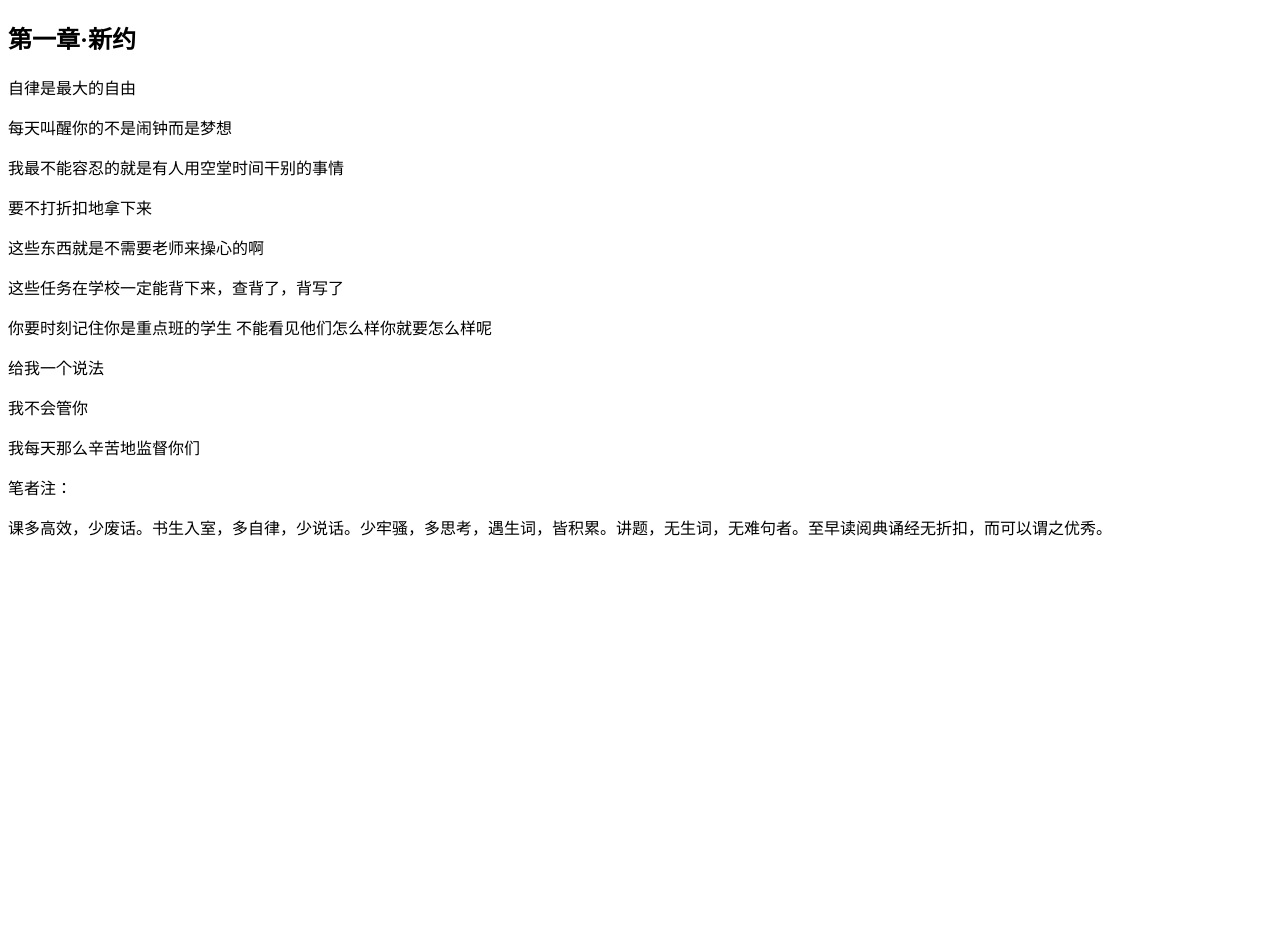
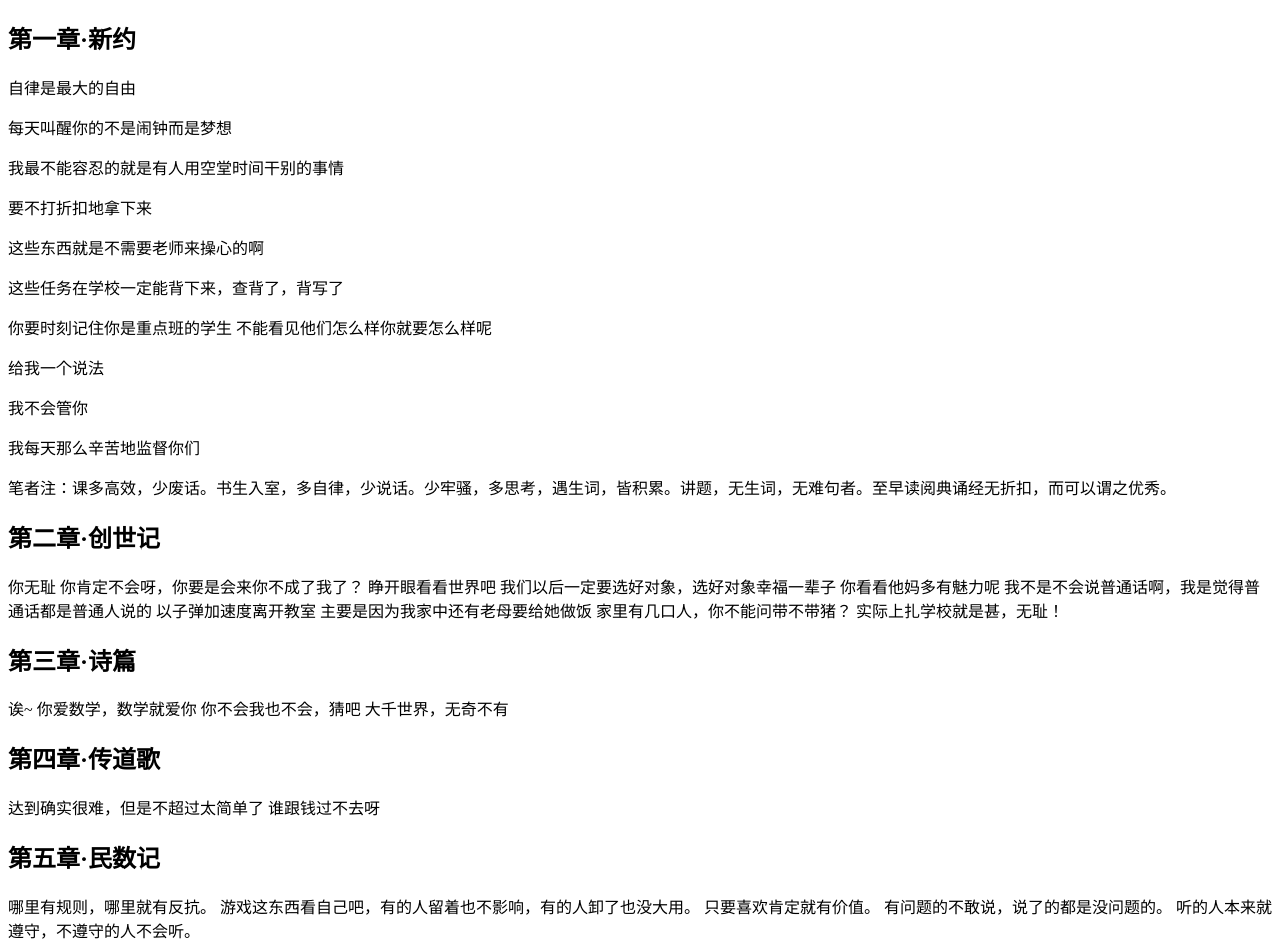
Before and after one commit to Priminary/Jiyue, a plain HTML site: page index.html in a window 1280 px wide. Before the commit the page ends 800 px from the top, so only its background shows below. Drawn offline with Linux system fonts and the light colour scheme.

Commit message:
Update index.html

```diff
--- a/index.html
+++ b/index.html
@@ -18,8 +18,36 @@
 	<p>给我一个说法</p>
 	<p>我不会管你</p>
 	<p>我每天那么辛苦地监督你们</p>
-	<p>笔者注：</p>
-	<p>	课多高效，少废话。书生入室，多自律，少说话。少牢骚，多思考，遇生词，皆积累。讲题，无生词，无难句者。至早读阅典诵经无折扣，而可以谓之优秀。</p>
+	<p>笔者注：课多高效，少废话。书生入室，多自律，少说话。少牢骚，多思考，遇生词，皆积累。讲题，无生词，无难句者。至早读阅典诵经无折扣，而可以谓之优秀。</p>
+
+	<h2>第二章·创世记</h2>
+	你无耻
+	你肯定不会呀，你要是会来你不成了我了？
+	睁开眼看看世界吧
+	我们以后一定要选好对象，选好对象幸福一辈子
+	你看看他妈多有魅力呢
+	我不是不会说普通话啊，我是觉得普通话都是普通人说的
+	以子弹加速度离开教室
+	主要是因为我家中还有老母要给她做饭
+	家里有几口人，你不能问带不带猪？
+	实际上扎学校就是甚，无耻！
+
+	<h2>第三章·诗篇</h2>
+	诶~
+	你爱数学，数学就爱你
+	你不会我也不会，猜吧
+	大千世界，无奇不有
+
+	<h2>第四章·传道歌</h2>
+	达到确实很难，但是不超过太简单了
+	谁跟钱过不去呀
+
+	<h2>第五章·民数记</h2>
+	哪里有规则，哪里就有反抗。
+	游戏这东西看自己吧，有的人留着也不影响，有的人卸了也没大用。
+	只要喜欢肯定就有价值。
+	有问题的不敢说，说了的都是没问题的。
+	听的人本来就遵守，不遵守的人不会听。
 </body>
 
 </html>
```
